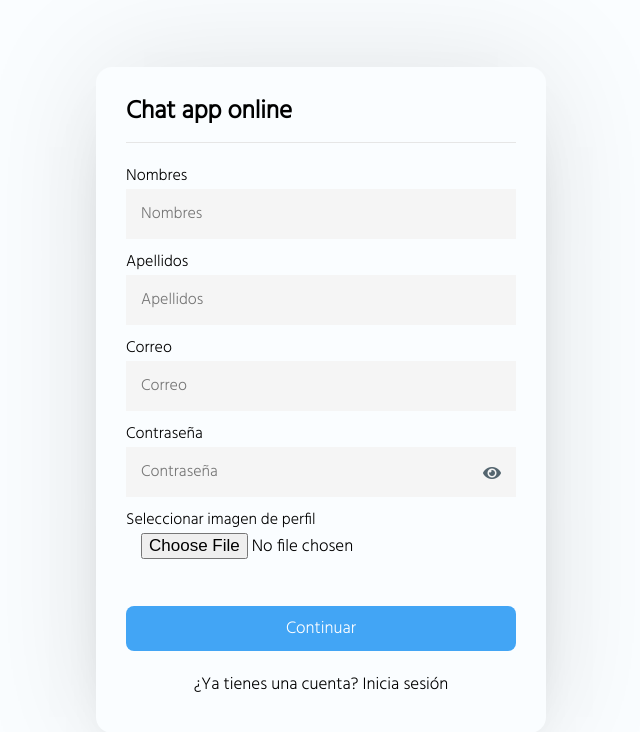
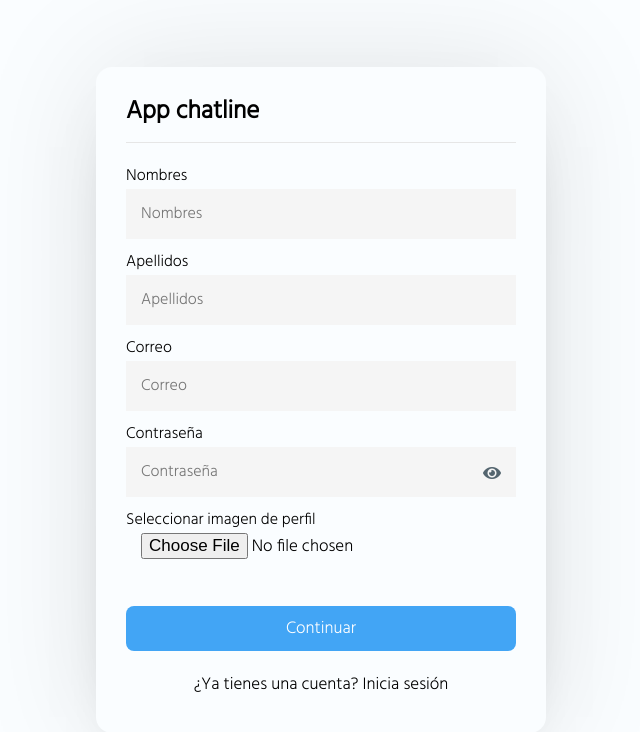
Before and after one commit to daviardev/app.chatPHP, a PHP site: page /index.php in a window 1280 px wide. Shown: the top 732 px of the page, without its empty margins (319-959 px from the left). Run offline with PHP 8.4, Linux system fonts and the light colour scheme.

Commit message:
#56 [Cambio de nombre de la app]

```diff
--- a/index.php
+++ b/index.php
@@ -11,7 +11,7 @@
 <body>
     <div class="container">
         <section class="form signup">
-            <header>Chat app online</header>
+            <header>App chatline</header>
             <form action="#" enctype="multipart/form-data" autocomplete="off" >
                 <div class="error-txt"></div>
                 <div class="name-details">
--- a/pages/header.php
+++ b/pages/header.php
@@ -7,5 +7,5 @@
     <link rel="shortcut icon" href="https://cdn-icons-png.flaticon.com/512/2936/2936956.png" type="image/x-icon">
     <link rel="stylesheet" href="../css/styles.css">
     <link rel="stylesheet" href="https://cdnjs.cloudflare.com/ajax/libs/font-awesome/5.15.2/css/all.min.css">
-    <title>Chat app online</title>
+    <title>App chatline</title>
 </head>
--- a/pages/login.php
+++ b/pages/login.php
@@ -9,7 +9,7 @@
 <body>
     <div class="container">
         <section class="form login">
-            <header>Chat app online</header>
+            <header>App chatline</header>
             <form action="#">
                 <div class="error-txt"></div>
                 <div class="name-details">
```
